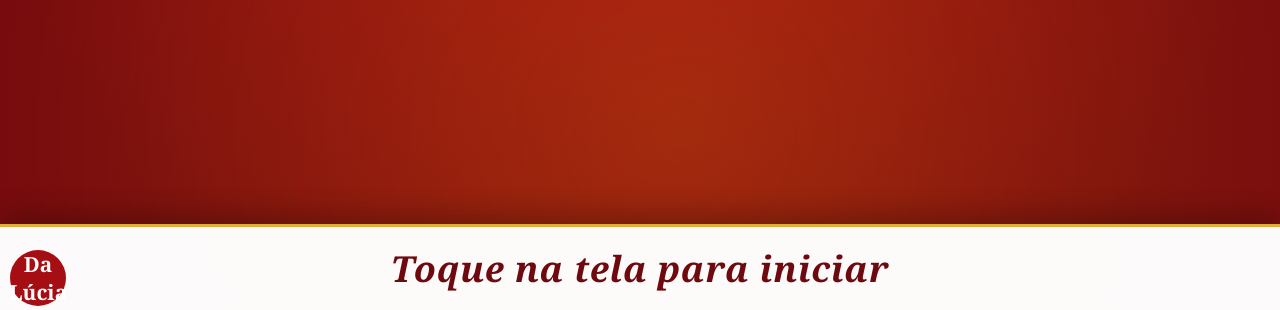
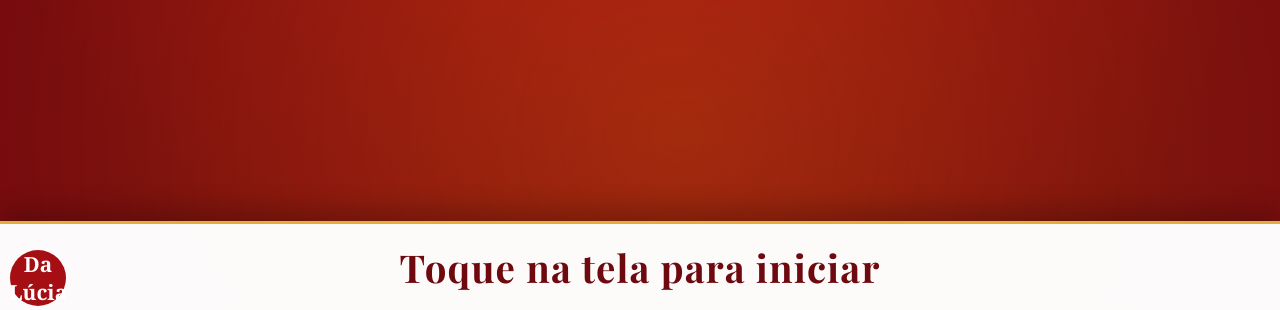
Before and after one commit to nick71231/Da-Lucia-Cantina-e-Restaurante, a website: page index.html in a window 1280 px wide. Shown: the part 490-800 px from the top of the page. Drawn offline with Linux system fonts and the light colour scheme; no server answers.

Commit message:
Totem: faixa 'Toque' com a fonte Playfair Display (guardada no sistema, funciona sem internet); servidor entrega .ttf/.woff2
Co-Authored-By: Claude Opus 5.5 <noreply@anthropic.com>

```diff
--- a/empacotar.js
+++ b/empacotar.js
@@ -12,7 +12,7 @@ const copiaImagens = (orig, dest) => { // copia só imagens, mantendo as subpast
   fs.readdirSync(orig, { withFileTypes: true }).forEach((e) => {
     const o = path.join(orig, e.name), d = path.join(dest, e.name);
     if (e.isDirectory()) copiaImagens(o, d);
-    else if (/\.(png|jpe?g|webp|svg)$/i.test(e.name)) { fs.mkdirSync(dest, { recursive: true }); fs.copyFileSync(o, d); n++; }
+    else if (/\.(png|jpe?g|webp|svg|ttf|woff2)$/i.test(e.name)) { fs.mkdirSync(dest, { recursive: true }); fs.copyFileSync(o, d); n++; }
   });
 };
 ["img", "fotos"].forEach((pasta) => { const o = path.join(__dirname, pasta); if (fs.existsSync(o)) copiaImagens(o, path.join(saida, pasta)); });
--- a/server.js
+++ b/server.js
@@ -165,7 +165,7 @@ function backup() { // uma cópia por dia (guarda as últimas 30)
 }
 const hoje = () => new Date().toLocaleDateString("en-CA");
 const tipos = { ".html": "text/html; charset=utf-8", ".js": "text/javascript; charset=utf-8", ".css": "text/css", ".png": "image/png",
-  ".json": "application/json", ".jpg": "image/jpeg", ".jpeg": "image/jpeg", ".webp": "image/webp", ".svg": "image/svg+xml" };
+  ".json": "application/json", ".jpg": "image/jpeg", ".jpeg": "image/jpeg", ".webp": "image/webp", ".svg": "image/svg+xml", ".ttf": "font/ttf", ".woff2": "font/woff2" };
 const json = (res, code, obj) => { res.writeHead(code, { "Content-Type": "application/json; charset=utf-8", "Cache-Control": "no-store" }); res.end(JSON.stringify(obj)); };
 const corpo = (req, max = 1e6) => new Promise((ok, falha) => {
   let b = "", n = 0;
--- a/style.css
+++ b/style.css
@@ -399,3 +399,6 @@ button:active:not(:disabled) { transform: scale(.96); }
 .descanso .toque { background: linear-gradient(180deg, #f7be16, #e0a106) !important; color: #2b1710 !important; backdrop-filter: none !important; font: 900 clamp(1.4rem, 2.6vw, 2.2rem) Inter, Arial, sans-serif !important; letter-spacing: .08em; text-transform: uppercase; box-shadow: 0 -8px 30px rgba(0,0,0,.25) !important; animation: pulsa 2.4s ease-in-out infinite !important; }
 /* faixa "Toque": branca, letra vinho, fonte serifada elegante (substitui a mostarda) */
 .descanso .toque { background: #fff !important; color: #6e0b10 !important; font: italic 700 clamp(1.5rem, 2.8vw, 2.4rem) / 1.2 Georgia, "Palatino Linotype", "Book Antiqua", "Times New Roman", serif !important; letter-spacing: .02em !important; text-transform: none !important; padding: 20px 24px !important; box-shadow: 0 -10px 30px rgba(0,0,0,.25) !important; border-top: 3px solid #e3b23c; animation: pulsa 2.6s ease-in-out infinite !important; }
+/* fonte bonita da faixa "Toque" (fica no próprio sistema: funciona sem internet) */
+@font-face { font-family: "Playfair Display"; src: url("img/fontes/playfair-700.ttf") format("truetype"); font-weight: 700; font-style: normal; font-display: swap; }
+.descanso .toque { font: 700 clamp(1.6rem, 3vw, 2.5rem) / 1.2 "Playfair Display", Georgia, serif !important; font-style: normal !important; letter-spacing: .03em !important; color: #6e0b10 !important; background: #fff !important; }
```
Also changed, not shown: img/fontes/playfair-700.ttf (added).
